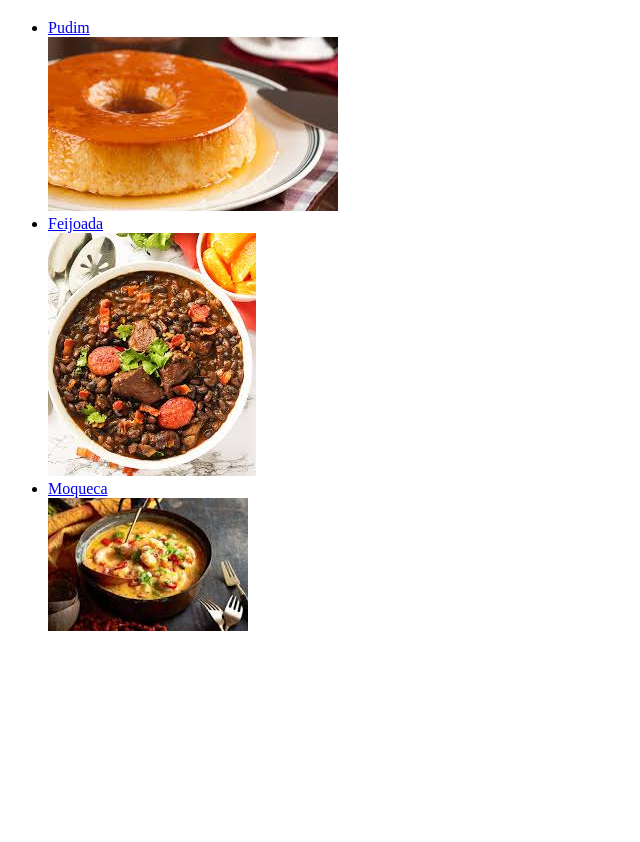
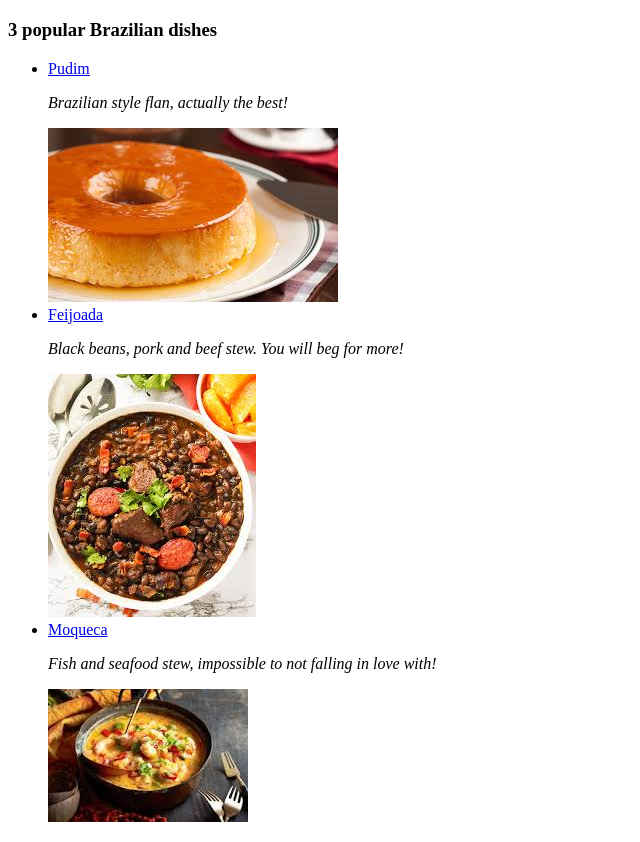
Before and after one commit to mitchaan/odin-recipes, a plain HTML site: page index.html in a window 1280 px wide. Shown: the part 61-903 px from the top of the page, without its empty margins (0-640 px from the left). Before the commit the page ends 800 px from the top, so only its background shows below. Drawn offline with Linux system fonts and the light colour scheme.

Commit message:
Edit ../index.html

```diff
--- a/index.html
+++ b/index.html
@@ -7,12 +7,16 @@
         <h1>
             Odin Recipes
         </h1>
+        <h3>3 popular Brazilian dishes</h2>
         <ul>
        <li><a href="recipes/pudim.html">Pudim</a> </li>
+        <p><em>Brazilian style flan, actually the best!</p></em>
        <img src="recipes/img/fotopudim.jpeg">
        <li><a href="recipes/feijoada.html">Feijoada</a></li>
+       <p><em>Black beans, pork and beef stew. You will beg for more! </p></em>
        <img src="recipes/img/fotofeijoada.jpeg">
        <li><a href="recipes/moqueca.html">Moqueca</a></li>
+       <p><em>Fish and seafood stew, impossible to not falling in love with!</p></em>
        <img src="recipes/img/fotomoqueca.jpeg">
      </ul>
     </body>
```
